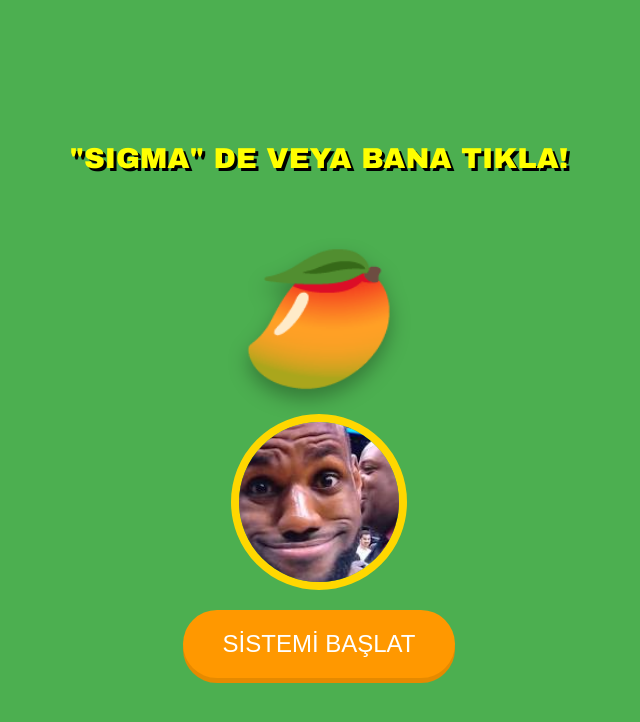
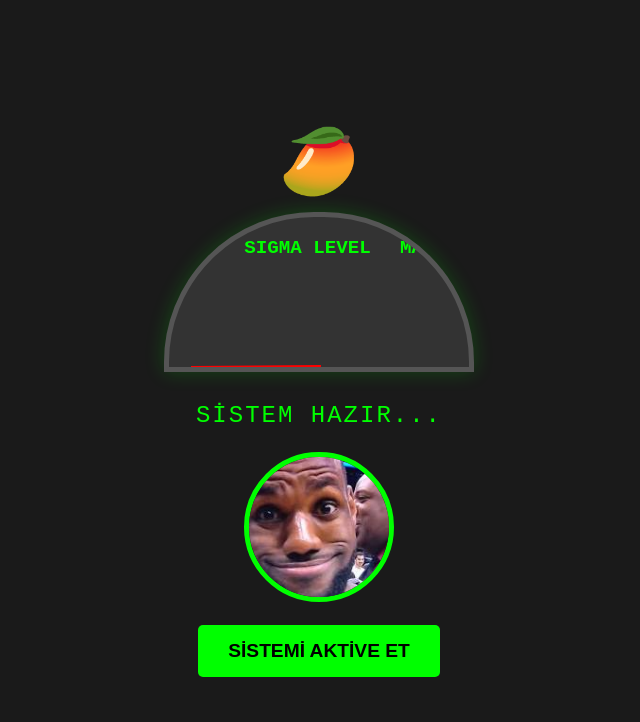
Before and after one commit to amunguss/mango-meter, a plain HTML site: page index.html in a window 1280 px wide. Shown: the whole page, without its empty margins (321-961 px from the left). Drawn offline with Linux system fonts and the light colour scheme.

Commit message:
Update index.html

```diff
--- a/index.html
+++ b/index.html
@@ -3,57 +3,85 @@
 <head>
     <meta charset="UTF-8">
     <meta name="viewport" content="width=device-width, initial-scale=1.0">
-    <title>Sigma Mango Meter</title>
+    <title>Sigma Radiation Meter</title>
     <style>
-        body { margin: 0; background: #4caf50; font-family: 'Arial Black', sans-serif; display: flex; flex-direction: column; align-items: center; justify-content: center; height: 100vh; overflow: hidden; text-align: center; }
-        #mango-display { font-size: 8rem; transition: transform 0.3s cubic-bezier(0.175, 0.885, 0.32, 1.275); filter: drop-shadow(0 10px 10px rgba(0,0,0,0.3)); }
-        #status-text { color: yellow; font-size: 1.8rem; text-shadow: 3px 3px #000; margin: 20px; min-height: 80px; text-transform: uppercase; }
-        .lebron-container { position: relative; margin-top: 20px; cursor: pointer; }
-        #lebron-img { width: 160px; height: 160px; border-radius: 50%; border: 8px solid gold; object-fit: cover; z-index: 2; position: relative; transition: 0.3s; }
-        .sun-ray { position: absolute; top: 50%; left: 50%; width: 1000px; height: 1000px; background: conic-gradient(from 0deg, transparent 0deg, #fff700 20deg, transparent 40deg); transform: translate(-50%, -50%) scale(0); border-radius: 50%; opacity: 0; z-index: 1; pointer-events: none; }
-        .active-sun .sun-ray { animation: sunshine-burst 1.2s ease-out; }
-        @keyframes sunshine-burst { 0% { transform: translate(-50%, -50%) scale(0); opacity: 1; } 100% { transform: translate(-50%, -50%) scale(2.5); opacity: 0; } }
-        button { padding: 20px 40px; font-size: 1.5rem; background: #ff9800; color: white; border: none; border-radius: 50px; cursor: pointer; box-shadow: 0 5px #e68a00; }
+        body { margin: 0; background: #1a1a1a; color: #00ff00; font-family: 'Courier New', monospace; display: flex; flex-direction: column; align-items: center; justify-content: center; height: 100vh; overflow: hidden; text-align: center; }
+
+        /* Radyasyon İbresi Tasarımı */
+        .gauge-container { position: relative; width: 300px; height: 150px; background: #333; border: 5px solid #555; border-radius: 150px 150px 0 0; overflow: hidden; margin-bottom: 20px; box-shadow: 0 0 20px rgba(0,255,0,0.2); }
+        .needle { position: absolute; bottom: 0; left: 50%; width: 4px; height: 130px; background: red; transform-origin: bottom center; transform: rotate(-90deg); transition: transform 0.1s cubic-bezier(0.22, 0.61, 0.36, 1); z-index: 5; }
+        .gauge-labels { position: absolute; width: 100%; top: 20px; font-weight: bold; font-size: 1.2rem; display: flex; justify-content: space-around; padding: 0 20px; box-sizing: border-box; }
+
+        #status-text { color: #00ff00; font-size: 1.5rem; margin: 10px; text-transform: uppercase; letter-spacing: 2px; height: 40px; }
+        #mango-icon { font-size: 4rem; margin-bottom: 10px; }
+
+        .lebron-container { position: relative; cursor: pointer; }
+        #lebron-img { width: 140px; height: 140px; border-radius: 50%; border: 5px solid #00ff00; object-fit: cover; }
+
+        .sun-ray { position: absolute; top: 50%; left: 50%; width: 800px; height: 800px; background: conic-gradient(from 0deg, transparent 0deg, rgba(0,255,0,0.3) 20deg, transparent 40deg); transform: translate(-50%, -50%) scale(0); border-radius: 50%; opacity: 0; z-index: -1; pointer-events: none; }
+        .active-sigma .sun-ray { animation: sunshine-burst 0.8s ease-out; }
+        .active-sigma { animation: shake 0.1s infinite; }
+
+        @keyframes sunshine-burst { 0% { transform: translate(-50%, -50%) scale(0); opacity: 1; } 100% { transform: translate(-50%, -50%) scale(2); opacity: 0; } }
+        @keyframes shake { 0% { transform: translate(1px, 1px); } 50% { transform: translate(-2px, -1px); } 100% { transform: translate(1px, 1px); } }
+
+        button { padding: 15px 30px; font-size: 1.2rem; background: #00ff00; color: black; border: none; border-radius: 5px; cursor: pointer; font-weight: bold; }
     </style>
 </head>
 <body>
 
-    <div id="status-text">"SIGMA" DE VEYA BANA TIKLA!</div>
-    <div id="mango-display">🥭</div>
+    <div id="mango-icon">🥭</div>
 
-    <div class="lebron-container" id="lebron-box" onclick="triggerSigma()">
+    <div class="gauge-container">
+        <div class="gauge-labels"><span>0</span><span>SIGMA LEVEL</span><span>MAX</span></div>
+        <div class="needle" id="needle"></div>
+    </div>
+
+    <div id="status-text">SİSTEM HAZIR...</div>
+
+    <div class="lebron-container" id="main-box" onclick="triggerSigma()">
         <div class="sun-ray"></div>
         <img id="lebron-img" src="lebron.png" alt="Lebron">
     </div>
 
     <br>
-    <button id="startBtn">SİSTEMİ BAŞLAT</button>
+    <button id="startBtn">SİSTEMİ AKTİVE ET</button>
 
     <audio id="mangoAudio" src="https://www.myinstants.com/media/sounds/mango.mp3"></audio>
     <audio id="lebronScream" src="lebronscream.mp3"></audio>
 
     <script>
+        const needle = document.getElementById('needle');
         const statusText = document.getElementById('status-text');
-        const mangoDisplay = document.getElementById('mango-display');
-        const lebronBox = document.getElementById('lebron-box');
+        const mainBox = document.getElementById('main-box');
         const lebronScream = document.getElementById('lebronScream');
         const mangoAudio = document.getElementById('mangoAudio');
         const startBtn = document.getElementById('startBtn');
 
         function triggerSigma() {
-            mangoDisplay.style.transform = "scale(3)";
-            statusText.innerText = "SIGMA DETECTED! 🗿";
-            lebronBox.classList.add('active-sun');
+            // İbreyi sona vurdur
+            needle.style.transform = "rotate(90deg)";
+            statusText.innerText = "!!! CRITICAL SIGMA LEVEL !!!";
+            mainBox.classList.add('active-sigma');
+
             lebronScream.currentTime = 0;
             lebronScream.play();
             if (mangoAudio.paused) mangoAudio.play();
 
             setTimeout(() => {
-                mangoDisplay.style.transform = "scale(1)";
-                statusText.innerText = '"SIGMA" DE VEYA BANA TIKLA!';
-                lebronBox.classList.remove('active-sun');
+                needle.style.transform = "rotate(-90deg)";
+                statusText.innerText = "SİNYAL BEKLENİYOR...";
+                mainBox.classList.remove('active-sigma');
             }, 2000);
         }
+
+        // Rastgele ibre titremesi (Gerçekçilik için)
+        setInterval(() => {
+            if (!mainBox.classList.contains('active-sigma')) {
+                const jitter = Math.random() * 10 - 95; // -95 ile -85 arası titreme
+                needle.style.transform = `rotate(${jitter}deg)`;
+            }
+        }, 100);
 
         startBtn.onclick = () => {
             startBtn.style.display = 'none';
@@ -65,9 +93,12 @@
                 recognition.continuous = true;
                 recognition.onresult = (event) => {
                     const text = event.results[event.results.length - 1][0].transcript.toLowerCase();
-                    if (text.includes('sigma') || text.includes('sıkma')) triggerSigma();
+                    if (text.includes('sigma') || text.includes('sıkma') || text.includes('sekma')) triggerSigma();
                 };
                 recognition.start();
+                statusText.innerText = "DİNLENİYOR... SIGMA DE!";
+            } else {
+                statusText.innerText = "TARAYICI DESTEKLEMİYOR!";
             }
         };
     </script>
```
